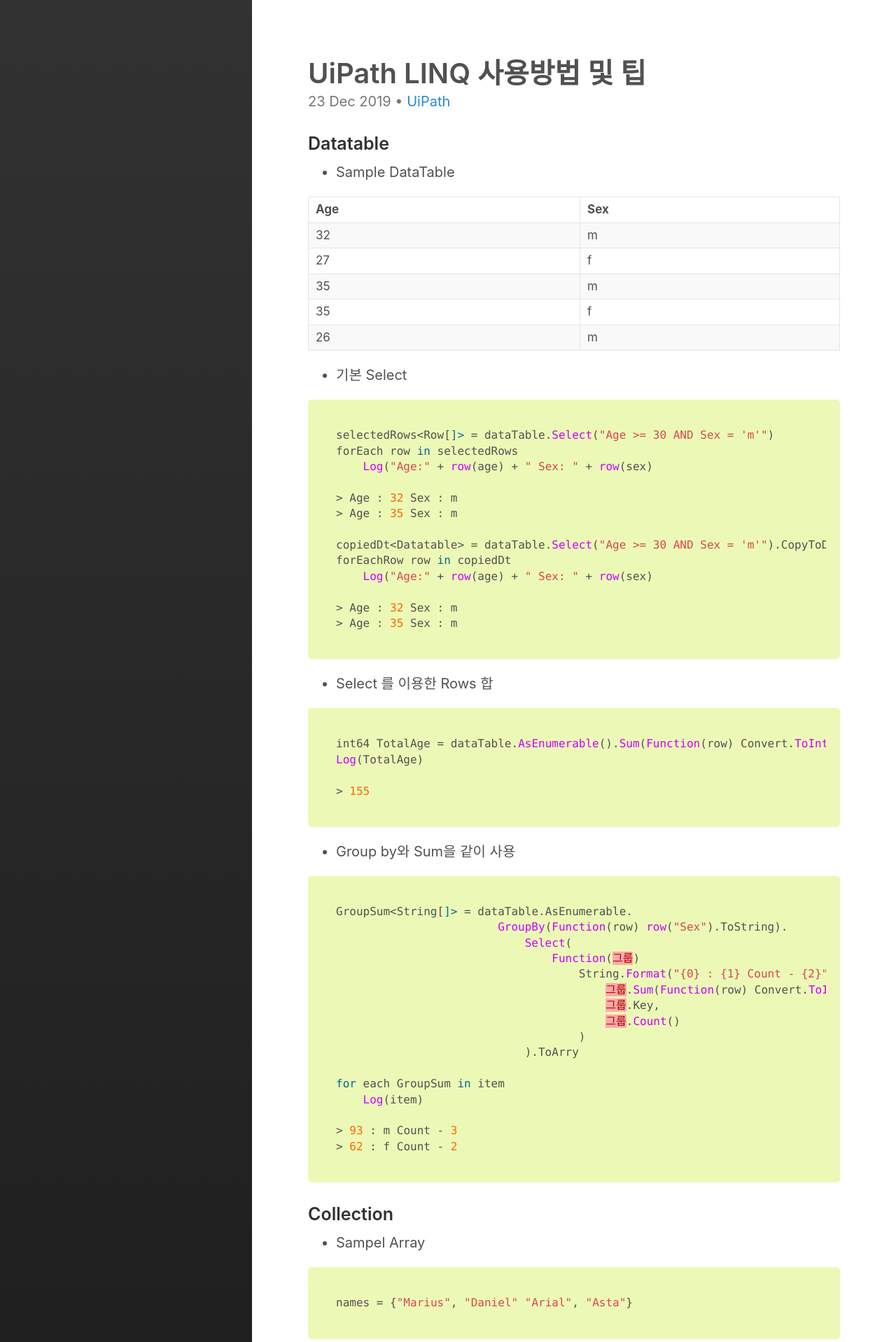
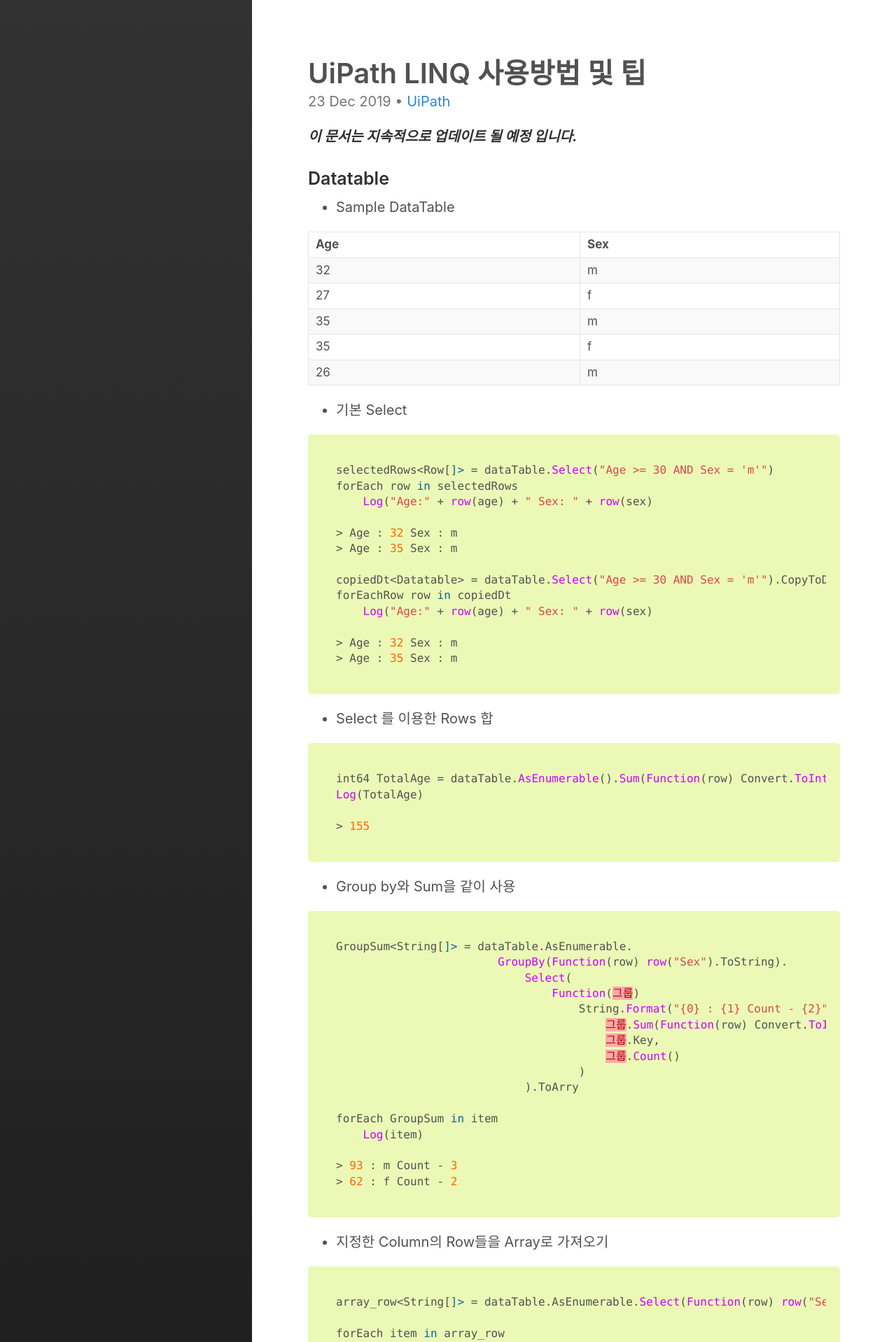
Before and after one commit to himanmenGit/himanmenGit.github.io, a Jekyll site: the page built from _posts/uipath/2019-12-23-uipath-tips-using-LINQ-.md, in a window 1280 px wide. Shown: the top 1918 px of the page at 70% size. Built offline with Jekyll 4.4.1, drawn with Linux system fonts in a browser that asks for light colours; comment, search, counter and statistics services are not loaded; some of the changed text lies outside the part shown.

Commit message:
2020-01-06-uipath-tips-PowerShell-Zip&Unzip-

````diff
--- a/_posts/uipath/2019-12-23-uipath-tips-using-LINQ-.md
+++ b/_posts/uipath/2019-12-23-uipath-tips-using-LINQ-.md
@@ -7,6 +7,7 @@
   - UiPath
 ---
 
+***이 문서는 지속적으로 업데이트 될 예정 입니다.***
 
 ### Datatable
 
@@ -62,18 +63,33 @@
                                     )
                             ).ToArry
 
-for each GroupSum in item
+forEach GroupSum in item
     Log(item)
 
 > 93 : m Count - 3
 > 62 : f Count - 2
 ```
 
+* 지정한 Column의 Row들을 Array로 가져오기
+
+```c#
+array_row<String[]> = dataTable.AsEnumerable.Select(Function(row) row("Sex").ToString).ToArray
+
+forEach item in array_row
+    Log(item)
+
+> m
+> f
+> m
+> f
+> m
+```
+
 ### Collection
 
 * Sampel Array
 
-```c#
+```c#spq
 names = {"Marius", "Daniel" "Arial", "Asta"}
 ```
 
@@ -82,7 +98,7 @@
 ```c#
 filteredNames<String[]> = (From name In names.AsEnumerable Where name.StartsWith("A") Select name).ToArray
 
-for each name in filteredNames
+forEach name in filteredNames
     Log(name)
 
 > Arial, Asta
````
Also changed, not shown: _posts/uipath/2019-12-20-uipath-tips-uipath-String.md (+3 -1 lines), _posts/uipath/2020-01-06-uipath-tips-PowerShell-Zip&Unzip-.md (added, +60 -0 lines), assets/uipath/invoke_powershell_file_write_complete.png (added), assets/uipath/invoke_powershell_file_write_complete2.png (added), assets/uipath/invoke_powershell_unzip_activity.png (added), assets/uipath/invoke_powershell_unzip_activity_script.png (added), assets/uipath/invoke_powershell_unzip_activity_variable_arg.png (added), assets/uipath/invoke_powershell_zip_activity.png (added), assets/uipath/invoke_powershell_zip_activity_propertry.png (added), assets/uipath/invoke_powershell_zip_activity_script.png (added), assets/uipath/invoke_powershell_zip_activity_variable_arg.png (added).
